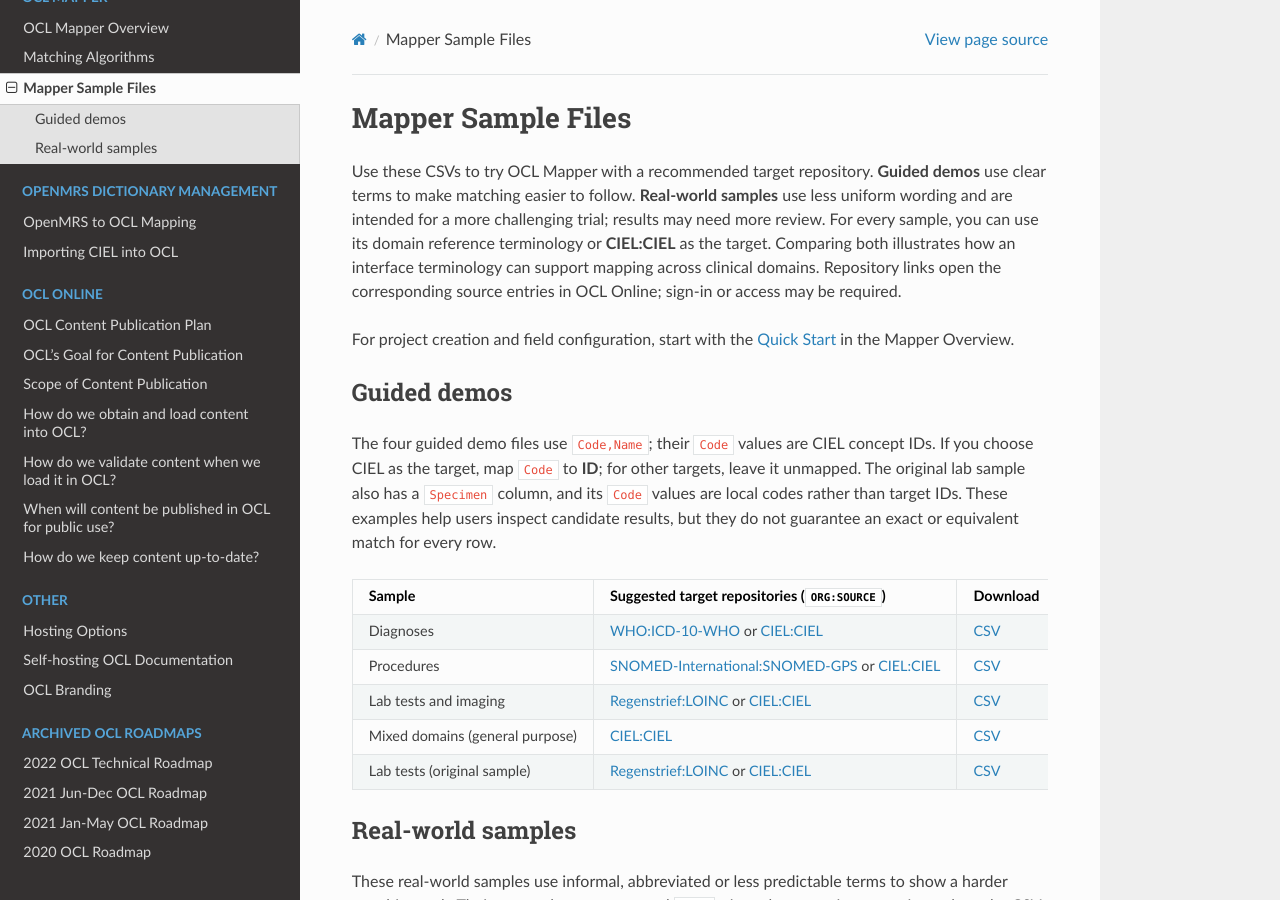
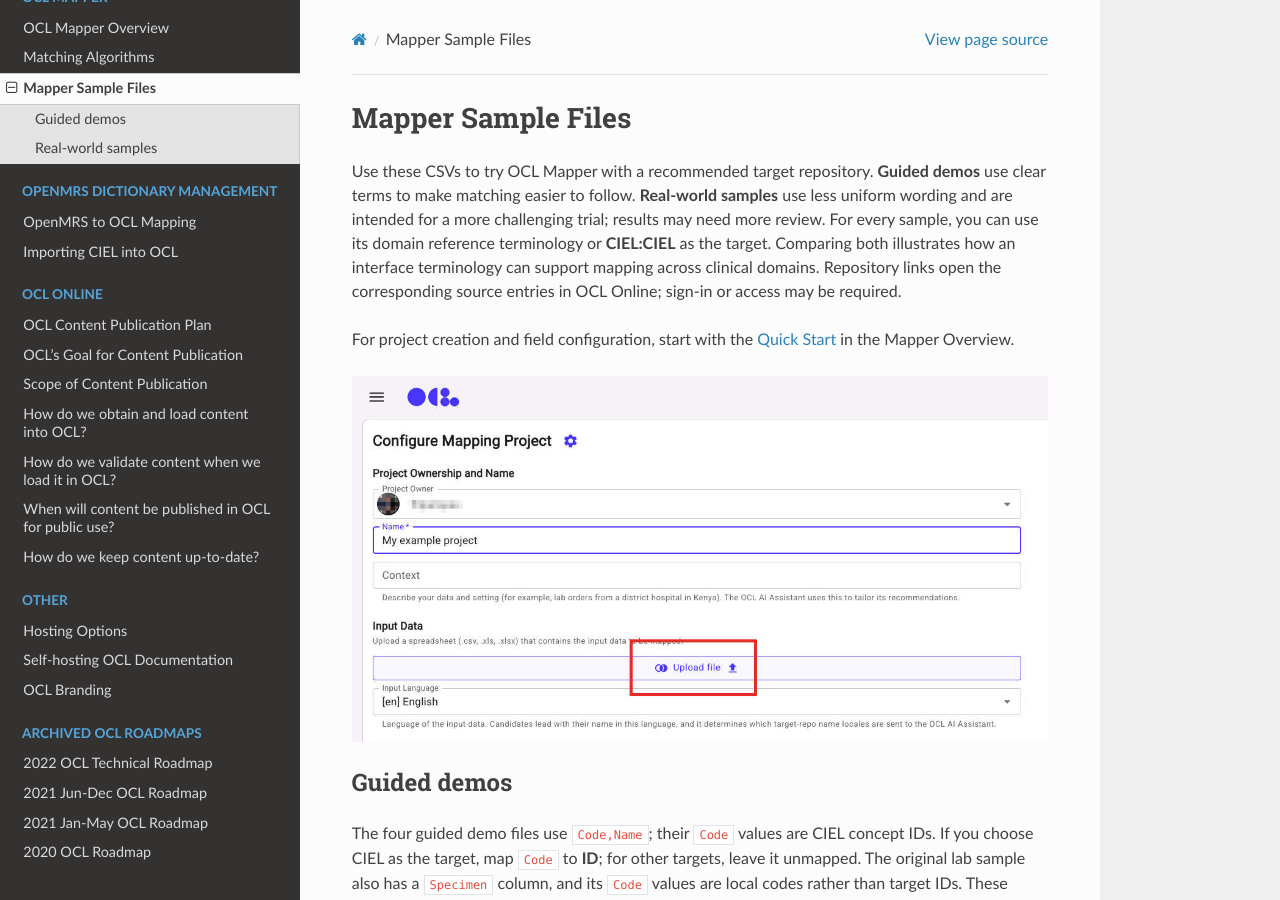
Before and after one commit to OpenConceptLab/ocl-docs, a Sphinx documentation site: the page built from docs/source/oclmap/samples.md, in a window 1280 px wide and 900 px high. Built offline with Sphinx 7.4.7 and the Read the Docs theme 3.1.0, drawn with Linux system fonts in a browser that asks for light colours.

Commit message:
docs(oclmap): move upload screenshot to sample guide
* Remove the upload screenshot from the Mapper overview

* Add the screenshot to the sample files guide

```diff
--- a/docs/source/oclmap/samples.md
+++ b/docs/source/oclmap/samples.md
@@ -3,6 +3,8 @@
 Use these CSVs to try OCL Mapper with a recommended target repository. **Guided demos** use clear terms to make matching easier to follow. **Real-world samples** use less uniform wording and are intended for a more challenging trial; results may need more review. For every sample, you can use its domain reference terminology or **CIEL:CIEL** as the target. Comparing both illustrates how an interface terminology can support mapping across clinical domains. Repository links open the corresponding source entries in OCL Online; sign-in or access may be required.
 
 For project creation and field configuration, start with the [Quick Start](overview.html#quick-start) in the Mapper Overview.
+
+![Mapper project setup showing where to upload a sample spreadsheet](images/create-mapping-project-upload.jpg)
 
 ## Guided demos
 
```
Also changed, not shown: docs/source/oclmap/overview.md (+0 -2 lines).
